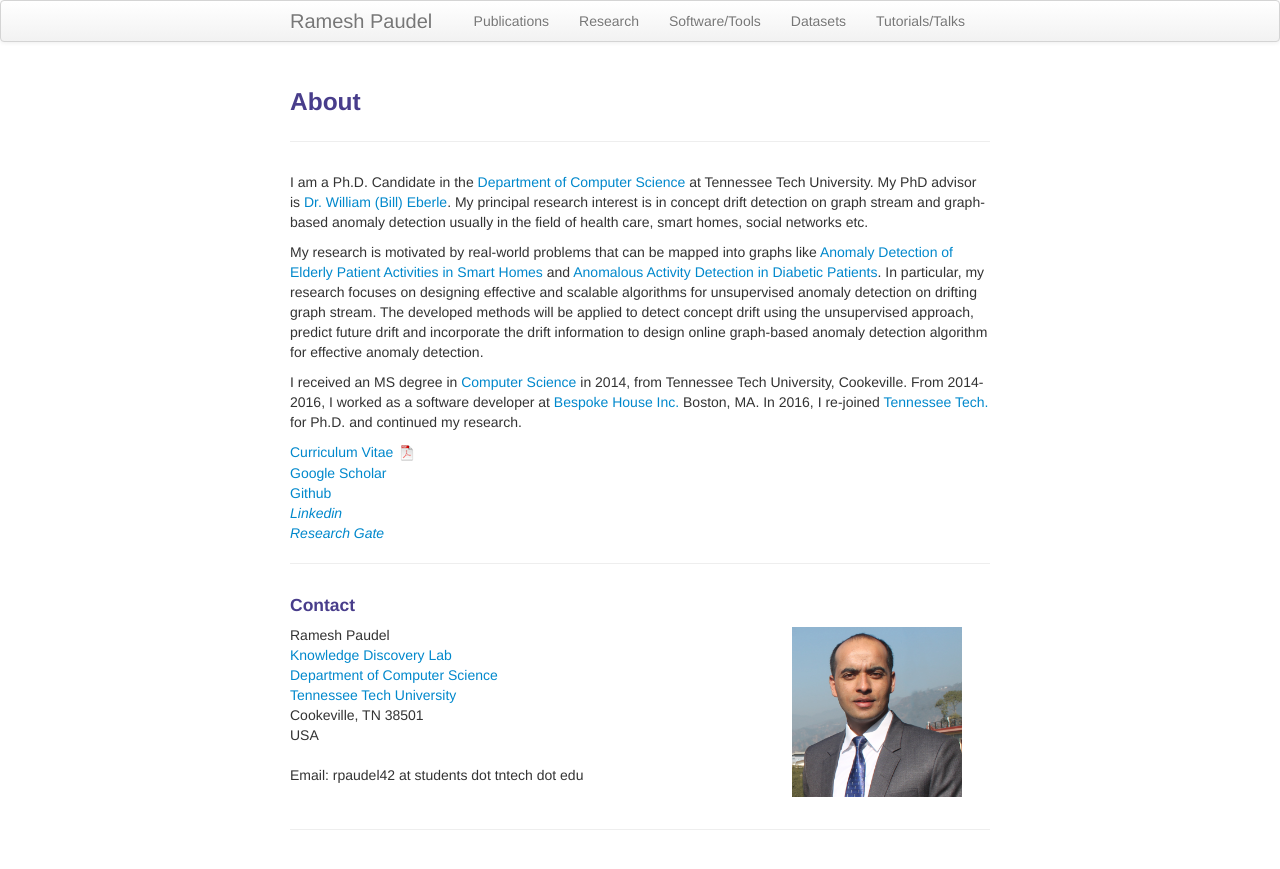
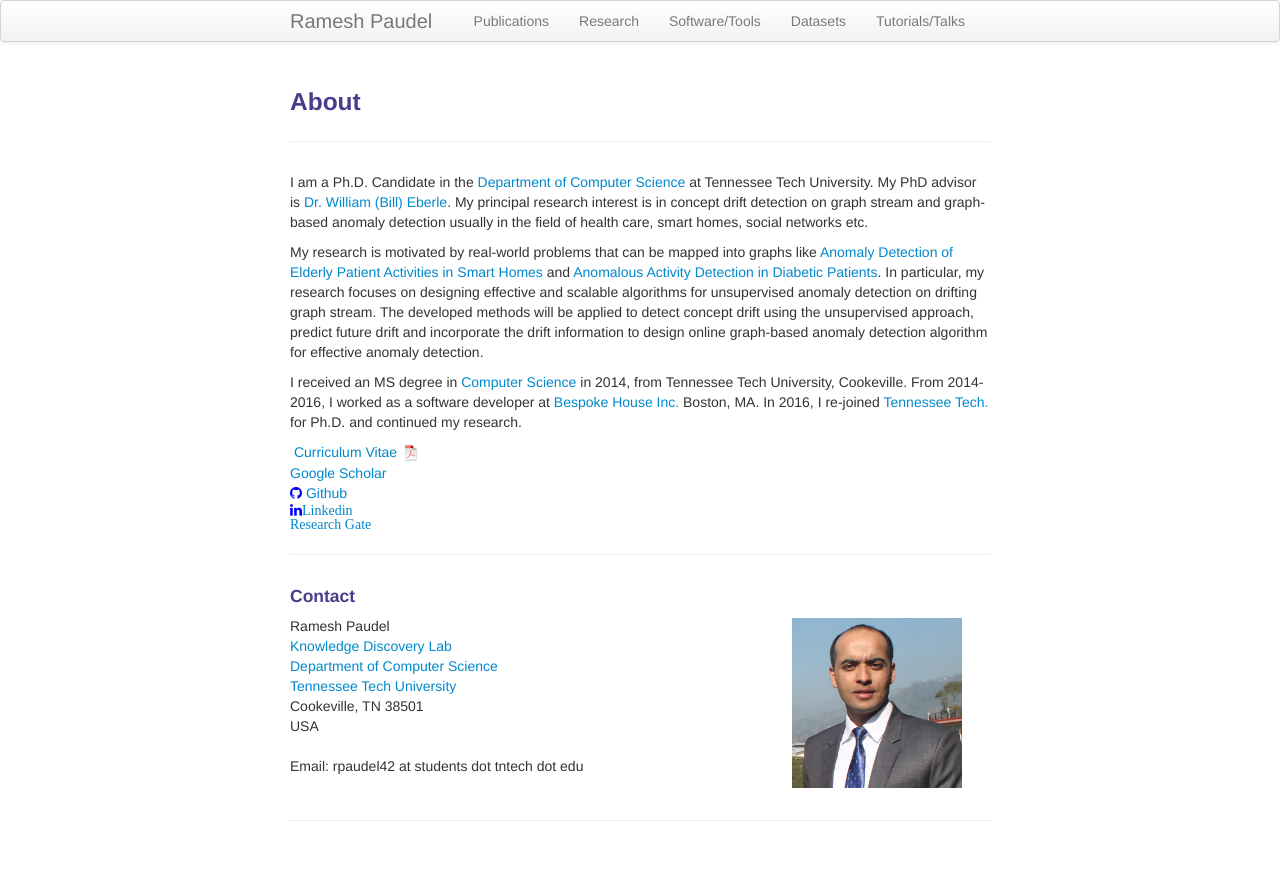
Before and after one commit to rpaudel42/rpaudel42.github.io, a Jekyll site: the page built from index.md, in a window 1280 px wide. Shown: the top 869 px of the page. Built offline with Jekyll 4.4.1, drawn with Linux system fonts in a browser that asks for light colours; nearby versions of some CDN libraries.

Commit message:
add font awesome in front page

```diff
--- a/_layouts/frontpage.html
+++ b/_layouts/frontpage.html
@@ -3,3 +3,4 @@ layout: default
 ---
 {% include JB/setup %}
 {% include themes/twitter/frontpage.html %}
+<link rel="stylesheet" href="https://maxcdn.bootstrapcdn.com/font-awesome/4.6.1/css/font-awesome.min.css">
```
